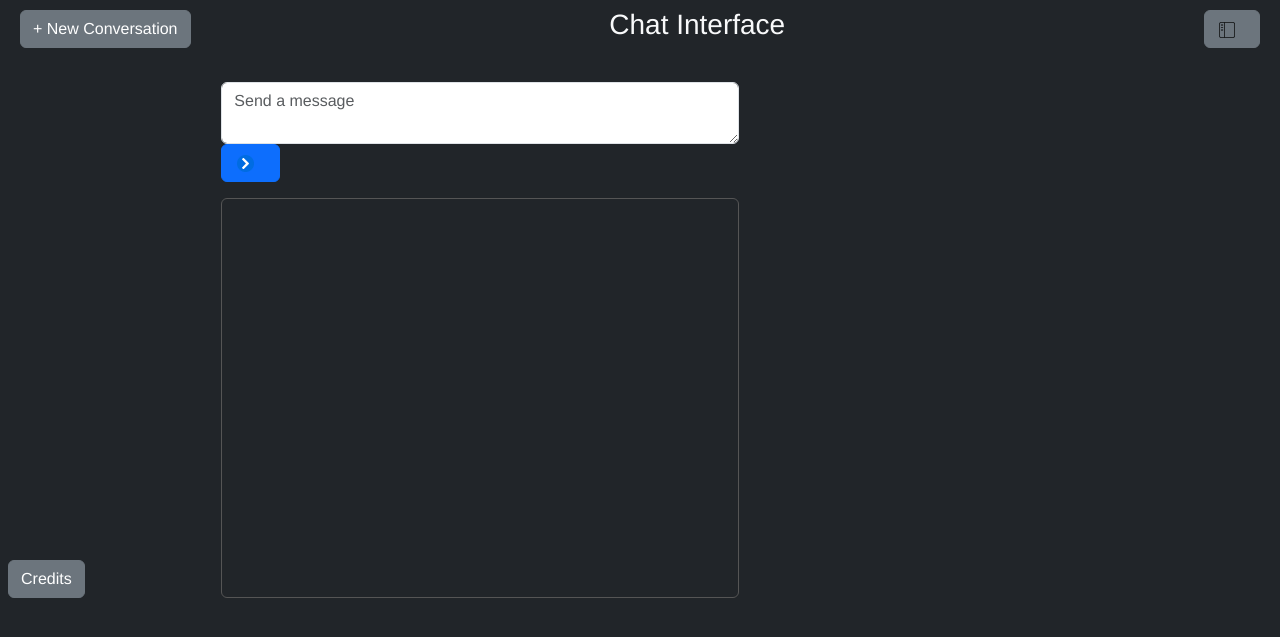
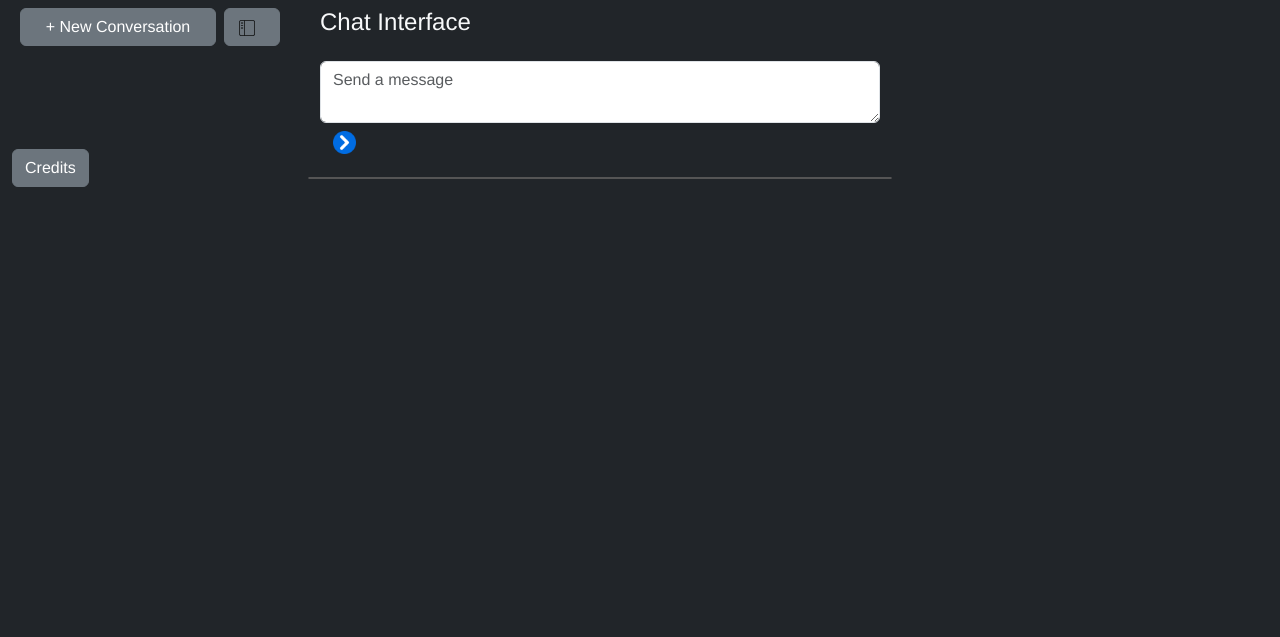
Before and after one commit to vpanus3/python-ai-interface, a Flask app: template templates/index.html in a window 1280 px wide. Shown: the top 637 px of the page. Run offline with Flask 2, Linux system fonts and the light colour scheme; the template is opened without the code that fills it, so the values that code supplies are empty; style sheets or scripts are compiled from the project's sources; parts of the project's set-up code (start-up, migrations or seed data) failed here and were passed over.

Commit message:
bootstrap checkpoint

```diff
--- a/static/main.css
+++ b/static/main.css
@@ -4,6 +4,14 @@ body.bg-dark {
   color: #fff;
   font-family: "ColfaxAI", Helvetica, sans-serif;
   margin: 0;
+}
+
+.left-panel {
+  width: 300px !important;
+  max-height: 100vh; /* should take full height */
+  display: flex;
+  flex-direction: column; /* stack children vertically */
+  overflow-y: auto; /* scroll if content overflows */
 }
 
   .btn-secondary {
@@ -37,36 +45,6 @@ body.bg-dark {
       background-color: #555;
     }
 
-.chat-box {
-  height: 400px;
-  border: 1px solid #555;
-  border-radius: 8px;
-  padding: 10px;
-  overflow-y: auto;
-}
-
-.form-control {
-  background-color: #444;
-  color: #fff;
-  border-radius: 8px;
-  border: none;
-}
-
-.btn-primary {
-  border-radius: 15px;
-}
-
-.input-group .form-control {
-  padding-right: 5px;
-}
-
-.btn-primary img {
-  width: 23px;
-  height: 23px;
-  padding: 3px;
-  vertical-align: middle;
-}
-
   .credits-overlay {
     display: none;
     position: fixed;
@@ -94,3 +72,31 @@ body.bg-dark {
       border: 2px solid #757575;
       box-shadow: 0 0 0 4px #595968, 0 0 0 6px #8f8f8f;
     }
+
+.chat-panel {
+  min-width: 600px;
+}
+
+  .form-control {
+    background-color: #444;
+    color: #fff;
+    border-radius: 8px;
+    border: none;
+  }
+
+    .btn-chat-generate {
+      border-radius: 15px;
+    }
+
+      .btn-chat-generate img {
+        width: 23px;
+        height: 23px;
+        vertical-align: middle;
+      }
+
+  .chat-box {
+    max-height: 80vh;
+    overflow-y: auto;
+    border: 1px solid #555;
+    border-radius: 8px;
+  }
--- a/templates/index.html
+++ b/templates/index.html
@@ -10,31 +10,34 @@
 
 <body class="bg-dark">
   <div class="container-fluid">
+    <div class="row">
+      <div class="col-2 d-flex flex-column left-panel" id="left-panel">
         <div class="row p-2">
-      <div class="d-flex justify-content-between align-items-center mb-3">
-        <button class="btn btn-secondary">+ New Conversation</button>
-        <h3 class="text-light">Chat Interface</h3>
-        <button class="btn btn-secondary" id="toggle-btn">
+          <div class="col d-flex align-items-center">
+            <button class="btn btn-secondary flex-grow-1">+ New Conversation</button>
+            <button class="btn btn-secondary ms-2" id="toggle-btn">
               <img src="/static/flaticon-sidebar.png" alt="Sidebar" class="img-fluid">
             </button>
           </div>
         </div>
-    <div class="row">
-      <div class="col-md-2 p-2 d-flex flex-column" id="left-panel">
+        <div class="row p-2">
           <ol class="list-group">
             {% if user_session and user_session.user_conversations %}
               {% for user_conversation in user_session.user_conversations %}
-              <li class="list-group-item bg-secondary text-light">
-                <img src="/static/flaticon-message.png" alt="Conversation" class="img-fluid">
-                <div class="d-inline-block">{{ user_conversation.title }}</div>
-                <div class="float-end">
+              <li class="list-group-item bg-secondary text-light d-flex align-items-center justify-content-between">
+                <div class="d-flex align-items-center">
+                  <img src="/static/flaticon-message.png" alt="Conversation" class="img-fluid me-2">
+                  <div>{{ user_conversation.title }}</div>
+                </div>
+                <div class="d-flex align-items-center">
                   <button class="btn btn-secondary btn-sm"><img src="/static/flaticon-edit.png" alt="Edit" class="img-fluid"></button>
-                  <button class="btn btn-secondary btn-sm"><img src="/static/flaticon-delete.png" alt="Delete" class="img-fluid"></button>
+                  <button class="btn btn-secondary btn-sm ms-1"><img src="/static/flaticon-delete.png" alt="Delete" class="img-fluid"></button>
                 </div>
               </li>
               {% endfor %}
             {% endif %}
           </ol>
+        </div>
         <div class="mt-auto">
           <button id="show-credits-btn" class="btn btn-secondary mt-3">Credits</button>
         </div>
@@ -50,11 +53,15 @@
           <div><a href="https://www.flaticon.com/free-icons/speech-bubble" title="speech bubble icons">Speech bubble icons created by Smashicons - Flaticon</a></div>
         </div>
       </div>
-      <div class="col-md-5 p-2">
+      <div class="col-5 chat-panel">
+        <div class="row p-2">
+          <h4 class="text-light">Chat Interface</h3>
+        </div>
+        <div class="row p-2">
           <div class="input-group mb-3">
             <form action="/fetch_response" method="post" class="w-100">
               <textarea name="message" class="form-control" placeholder="Send a message" required></textarea>
-            <button type="submit" class="btn btn-primary"><img src="/static/flaticon-right-arrow.png" alt="Generate" class="img-fluid"></button>
+              <button type="submit" class="btn btn-chat-generate"><img src="/static/flaticon-right-arrow.png" alt="Generate" class="img-fluid"></button>
             </form>
           </div>
           <div class="chat-box text-light rounded">
@@ -73,6 +80,7 @@
                 {% endif %}
               {% endfor %}
             {% endif %}
+          </div>
         </div>
       </div>
     </div>
```
Lines whose indentation alone changed are shown as unchanged.
